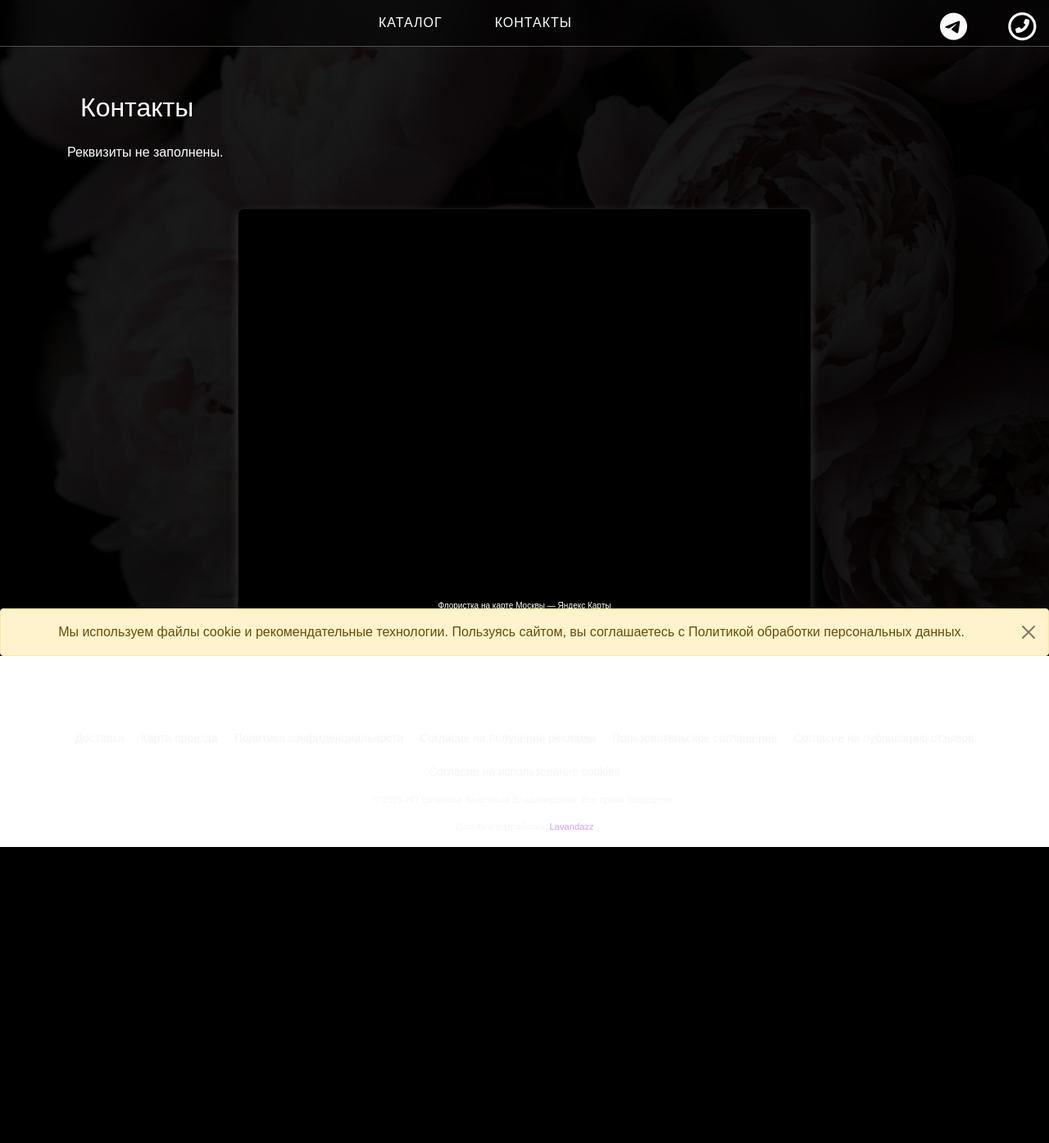
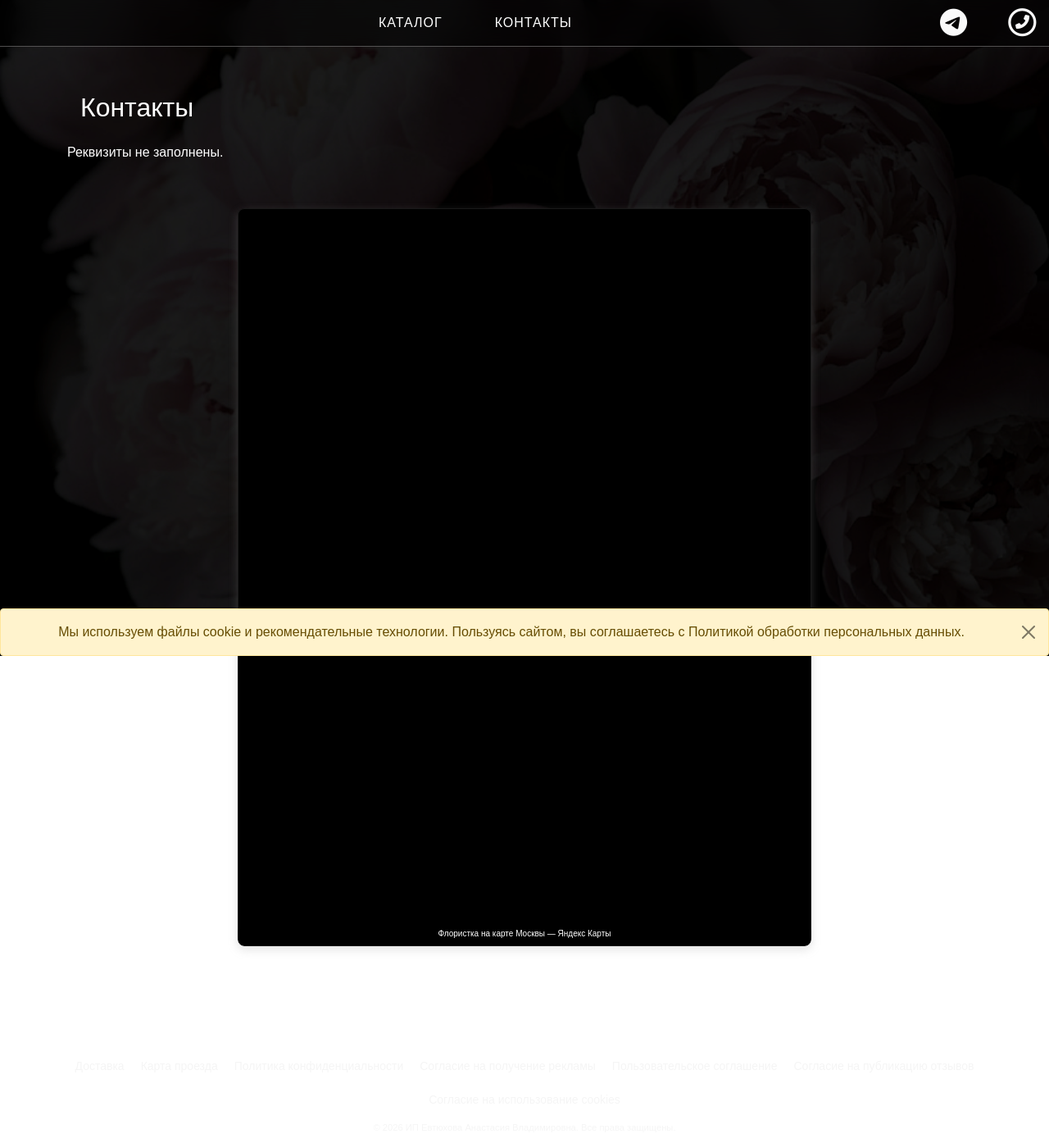
Before and after one commit to Lavandazz/flowers, a Django app: page /page/contacts/ in a window 1280 px wide. Shown: the top 1394 px of the page at 82% size. Before the commit the page ends 1033 px from the top, so only its background shows below. Run offline with Django 5.2, Linux system fonts and the light colour scheme; data that the repository does not hold is empty.

Commit message:
Изменена высота иконо телеги и телефона относительно центра

```diff
--- a/static/css/main.css
+++ b/static/css/main.css
@@ -90,10 +90,10 @@ body {
     width: 100%; /* линия растягивается на всю ширину ссылки */
 }
 
-
+/* Иконки телеги и телефона */
 .nav-menu li a.icon-link {
     display: inline-block;     /* чтобы transform работал корректно */
-    transform: translateY(5px); /* смещение иконоу вниз */
+    /* transform: translateY(5px); смещение иконоу вниз */
     transition: color 0.5s ease;
 }
 
--- a/templates/reviews.html
+++ b/templates/reviews.html
@@ -1,6 +1,6 @@
 {% comment %} min-height: 60vh; {% endcomment %}
 <div style="display: flex; justify-content: center; align-items: center; padding-top: 5vh; background: padding: 20px; box-sizing: border-box;">
-  <div style="width:700px; height:500px; overflow:hidden; position:relative; border-radius:8px; box-shadow: 0 4px 12px rgba(155, 155, 155, 0.28);">
+  <div style="width:700px; height:900px; overflow:hidden; position:relative; border-radius:8px; box-shadow: 0 4px 12px rgba(155, 155, 155, 0.28);">
     <iframe style="width:100%; height:100%; border:1px solid #e6e6e6; border-radius:8px; box-sizing:border-box; background: #fff;"
       src="https://yandex.ru/maps-reviews-widget/122962486450?comments"></iframe>
     <a href="https://yandex.ru/maps/org/floristka/122962486450/" target="_blank"
```
